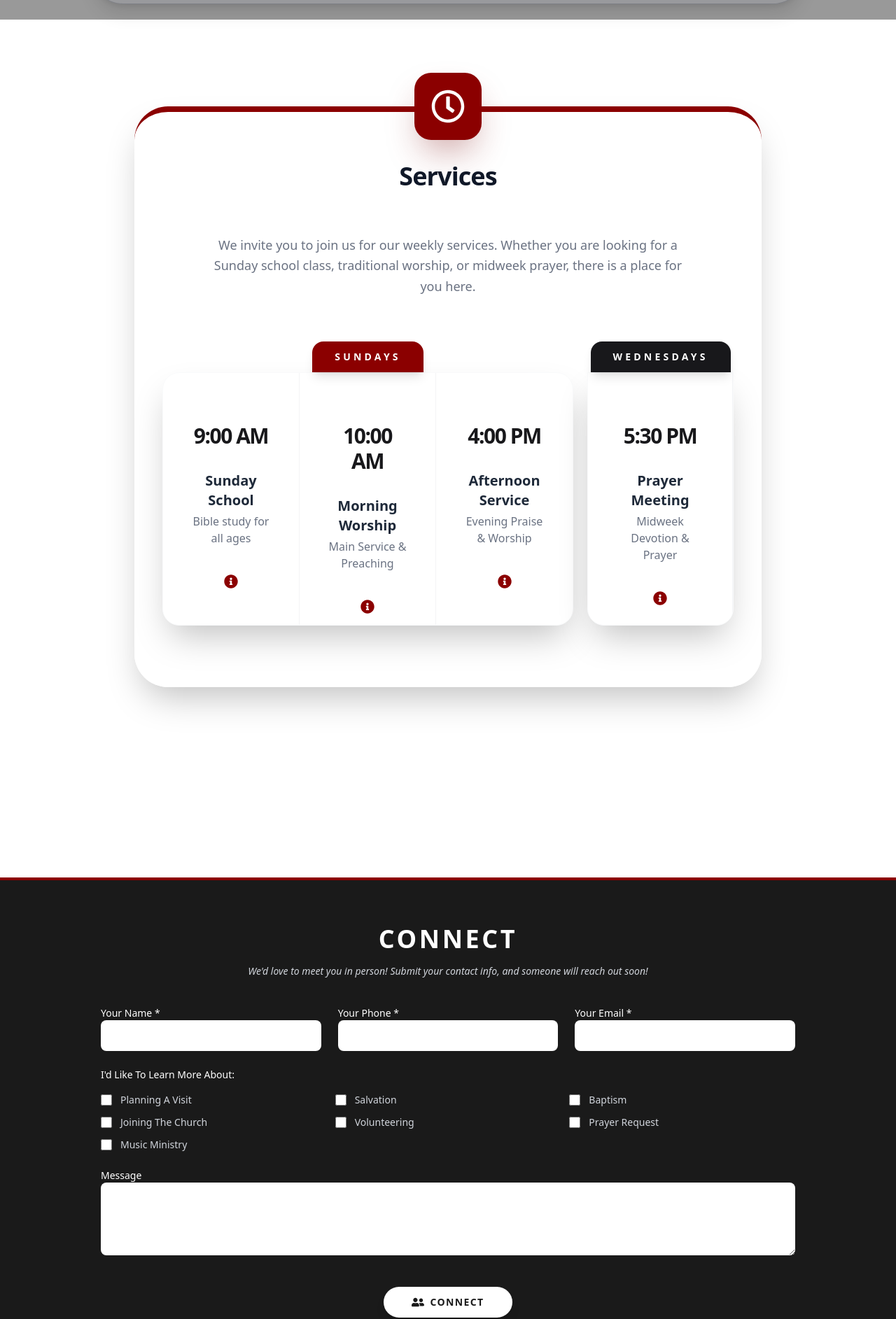
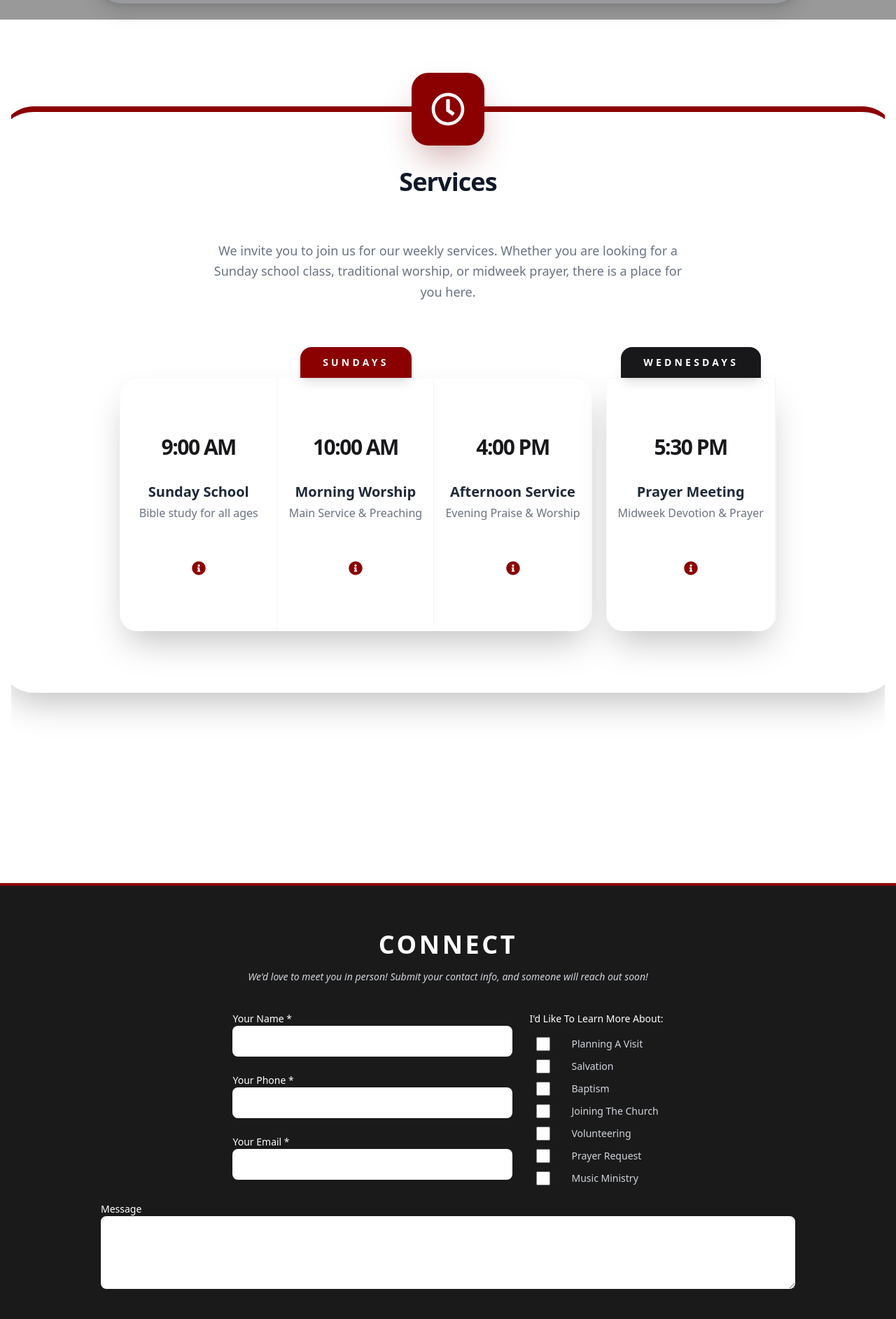
Before and after one commit to Rhaz05/grace-baptist-church-web, a React (Vite) app: page /#/ in a window 1280 px wide. Shown: the part 772-2657 px from the top of the page at 70% size. Built offline with nearby package versions, Linux system fonts and the light colour scheme; no server answers; the database is empty; grey boxes are pictures that could not be loaded.

Commit message:
Services responsive and ConnectSection relayout

```diff
--- a/src/components/ConnectSection.jsx
+++ b/src/components/ConnectSection.jsx
@@ -22,8 +22,9 @@ const ConnectSection = () => {
             soon!
           </p>
         </div>
-        <form className="space-y-6">
-          <div className="grid grid-cols-1 md:grid-cols-3 gap-6">
+        <form className="flex flex-col space-y-6">
+          <div className="flex justify-center gap-6">
+            <div className="flex flex-col w-100 gap-6">
               <div className="space-y-2">
                 <label className="text-white font-medium">Your Name *</label>
                 <input
@@ -48,19 +49,20 @@ const ConnectSection = () => {
             </div>
             <div className="space-y-4">
               <p className="text-white font-medium">I'd Like To Learn More About:</p>
-            <div className="grid grid-cols-1 md:grid-cols-2 lg:grid-cols-3 gap-3">
+              <div className="flex flex-col gap-3">
                 {options.map((opt) => (
                   <label
                     key={opt}
-                  className="flex items-center gap-3 text-gray-300 cursor-pointer hover:text-white transition-colors"
+                    className="flex items-center gap-5 text-gray-300 cursor-pointer hover:text-white transition-colors"
                   >
                     <input
                       type="checkbox"
-                    className="w-4 h-4 rounded border-gray-300 accent-church-red"
+                      className="w-10 h-5 rounded border-gray-300 accent-church-red"
                     />
-                  <span className="text-sm">{opt}</span>
+                    <span className="text-md">{opt}</span>
                   </label>
                 ))}
+              </div>
             </div>
           </div>
           <div className="space-y-2">
--- a/src/pages/Home.jsx
+++ b/src/pages/Home.jsx
@@ -117,20 +117,20 @@ const Home = () => {
         </motion.div>
       </div>
 
-      <div className="flex justify-center gap-3 mb-28">
+      <div className="xl:flex justify-center gap-3 mb-28 ">
         {/* --- SERVICES INFO --- */}
-        <section className="mt-8 text-center relative">
+        <section className="mt-8 text-center px-10 relative">
           <motion.div
             initial={{ opacity: 0, y: 50 }}
             whileInView={{ opacity: 1, y: 0 }}
             viewport={{ once: true }}
-            className="bg-white/95 backdrop-blur-xl rounded-[3rem] p-12 pb-3 md:p-10 shadow-2xl mx-auto max-w-4xl border-t-8 border-church-red relative z-10"
+            className="bg-white/95 backdrop-blur-xl rounded-[3rem] p-12 pb-3 md:p-10 shadow-2xl mx-auto max-w-7xl xl:w-screen border-t-8 border-church-red relative z-10"
           >
             <div className="flex justify-center mb-8 -mt-24">
               <motion.div
                 whileHover={{ rotate: 360 }}
                 transition={{ duration: 1 }}
-                className="bg-church-red p-6 rounded-3xl shadow-2xl shadow-red-900/40 text-white"
+                className="bg-church-red p-7 rounded-3xl shadow-2xl shadow-red-900/40 text-white"
               >
                 <FaRegClock className="text-5xl" />
               </motion.div>
@@ -141,7 +141,7 @@ const Home = () => {
               school class, traditional worship, or midweek prayer, there is a place for you here.
             </p>
             {/* --- SCHEDULE GRID --- */}
-            <section className="flex justify-center gap-5 max-w-7xl mx-auto">
+            <section className="xl:flex justify-center gap-5 px-10 max-w-7xl mx-auto">
               {/* SUNDAYS */}
               <motion.div
                 initial="hidden"
@@ -154,7 +154,7 @@ const Home = () => {
                 </div>
                 <motion.div
                   variants={staggerContainer}
-                  className="bg-white rounded-b-3xl rounded-t-3xl shadow-2xl overflow-hidden grid grid-cols-1 xl:grid-cols-3 divide-y md:divide-y-0 md:divide-x divide-gray-100 border border-gray-50"
+                  className="bg-white rounded-3xl shadow-2xl overflow-hidden grid xl:grid-cols-3 divide-y md:divide-y-0 md:divide-x divide-gray-100 border border-gray-50"
                 >
                   <ScheduleItem
                     time="9:00 AM"
@@ -288,7 +288,7 @@ const ScheduleItem = ({ time, title, desc }) => (
   <motion.div
     variants={fadeInUp}
     whileHover={{ backgroundColor: '#fff5f5' }}
-    className="pt-18 px-10 h-90 transition-colors group cursor-default"
+    className="xl:h-90 xl:py-20 md:pt-30 sm:py-10 px-4 transition-colors group cursor-default"
   >
     <div className="flex flex-col items-center mb-7">
       <span className="pb-8 font-black text-zinc-900 text-center text-3xl tracking-tighter">
@@ -296,7 +296,7 @@ const ScheduleItem = ({ time, title, desc }) => (
       </span>
       <h4 className="font-bold text-gray-800 text-center text-xl mb-1">{title}</h4>
       <p className="text-gray-500 text-center font-medium">{desc}</p>
-      <FaInfoCircle className="text-church-red my-10 text-xl group-hover:rotate-12 transition-transform" />
+      <FaInfoCircle className="text-church-red xl:absolute xl:bottom-22 sm:mt-10 md:my-20 text-xl group-hover:rotate-12 transition-transform" />
     </div>
   </motion.div>
 )
```
Lines whose indentation alone changed are shown as unchanged.
